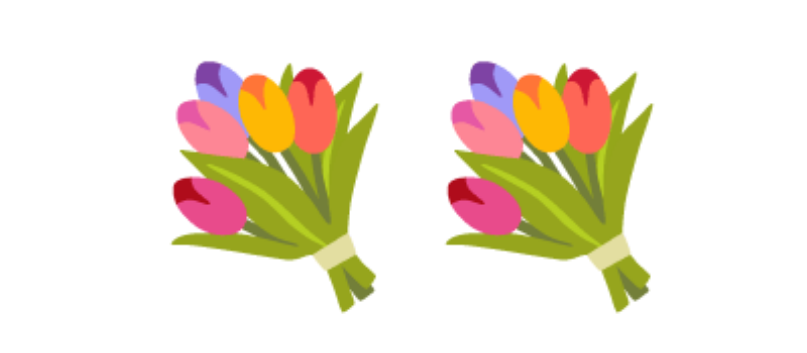
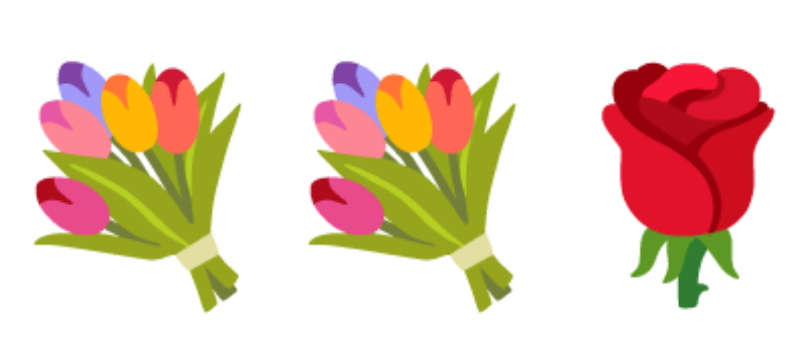
Before and after one commit to rex16/lay, a plain HTML site: page index.html in a window 1280 px wide. Shown: the part 213-566 px from the top of the page, without its empty margins (228-1035 px from the left). Drawn offline with Linux system fonts and the light colour scheme.

Commit message:
Update index.html

```diff
--- a/index.html
+++ b/index.html
@@ -23,6 +23,6 @@
     </style>
   </head>
   <body>
-    <div class="emoji" role="img" aria-label="玫瑰">💐💐</div>
+    <div class="emoji" role="img" aria-label="玫瑰">💐💐🌹</div>
   </body>
 </html>
```
